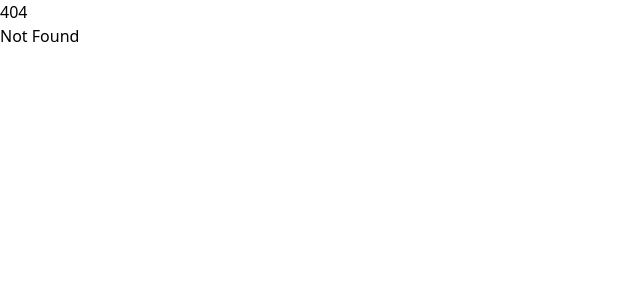
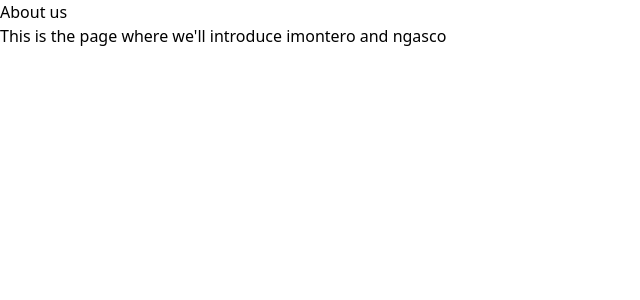
Before and after one commit to tentaclepurple/42_matcha, a SvelteKit app in the folder front/: page /about in a window 1280 px wide. Before the commit this address had no page. Shown: the top 300 px of the page, without its empty margins (0-640 px from the left). Built offline with nearby package versions, Linux system fonts and the light colour scheme.

Commit message:
Add about page

```diff
--- /dev/null
+++ b/front/src/routes/about/+page.svelte
@@ -0,0 +1,12 @@
+<h1>About us</h1>
+<p>
+	This is the page where we'll introduce <a
+		href="https://profile.intra.42.fr/users/imontero"
+		target="_blank"
+		rel="noopener noreferrer">imontero</a
+	>
+	and
+	<a href="https://profile.intra.42.fr/users/ngasco" target="_blank" rel="noopener noreferrer"
+		>ngasco</a
+	>
+</p>
```
